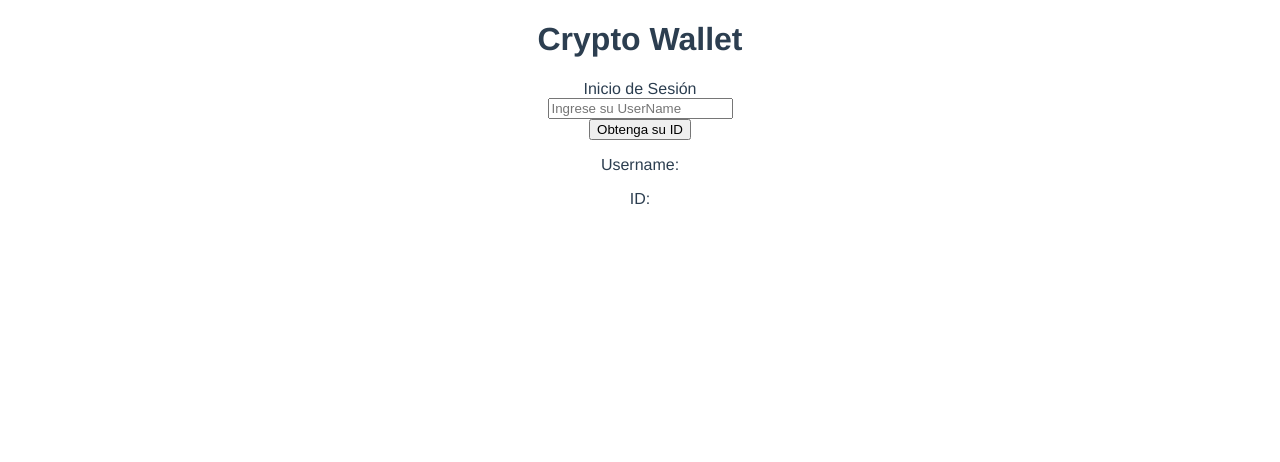
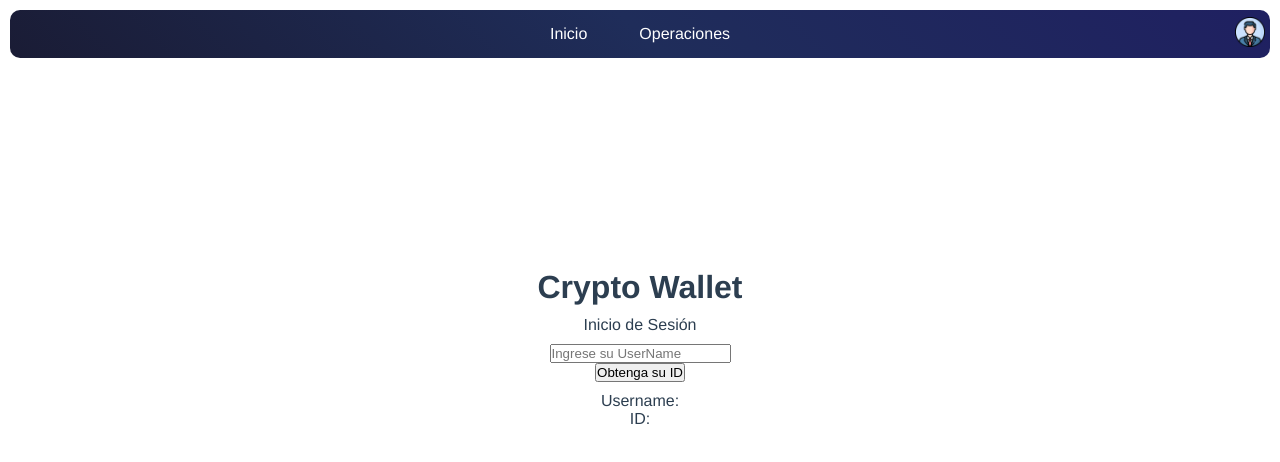
Before and after one commit to IgnacioGutierres1/crypto-wallet, a Vue app: page / in a window 1280 px wide. Shown: the top 462 px of the page. Built offline with nearby package versions, Linux system fonts and the light colour scheme.

Commit message:
se agrego sidebar y estilos a la tabla

```diff
--- a/src/App.vue
+++ b/src/App.vue
@@ -1,15 +1,20 @@
 <template>
-  <nav v-if="login">
+  <!-- <nav>
     <router-link to="/">Inicio</router-link> |
-    <router-link to="/OperationsView">Operaciones</router-link>
-  </nav>
+    <router-link to="/OperationsView">Operacion</router-link>
+  </nav> -->
+  <HeaderComponent></HeaderComponent>
   <router-view />
 </template>
 
 <script>
+import HeaderComponent from "@/components/HeaderComponent.vue";
 import { mapGetters } from "vuex";
 
 export default {
+  components: {
+    HeaderComponent,
+  },
   data() {
     return {};
   },
@@ -20,10 +25,16 @@ export default {
 </script>
 
 <style>
+*,
+*::before,
+*::after {
+  margin: 0;
+  padding: 0;
+  box-sizing: border-box;
+}
+
 #app {
   font-family: Avenir, Helvetica, Arial, sans-serif;
-  -webkit-font-smoothing: antialiased;
-  -moz-osx-font-smoothing: grayscale;
   text-align: center;
   color: #2c3e50;
 }
--- /dev/null
+++ b/src/components/HeaderComponent.vue
@@ -0,0 +1,56 @@
+<template>
+  <header class="header-container">
+    <div class="header-container__sidebar"></div>
+    <div class="header-container__nav">
+      <router-link to="/" class="header-container__link">Inicio</router-link>
+      <router-link to="/OperationsView" class="header-container__link"
+        >Operaciones</router-link
+      >
+    </div>
+    <div class="header__avatar">
+      <img src="../assets/avatar.png" class="header__avatar-img" />
+    </div>
+  </header>
+</template>
+<script>
+export default {
+  name: "HeaderComponent",
+};
+</script>
+<style scoped>
+.header-container {
+  display: grid;
+  margin: 10px 10px 50px 10px;
+  padding: 0 5px;
+  border-radius: 10px;
+  grid-template-columns: 1fr auto 1fr;
+  grid-template-rows: 3rem;
+  align-items: center;
+  background: linear-gradient(45deg, #1a1c35, #1f2d5a, #1f2061);
+}
+
+.header-container__nav {
+  display: flex;
+  justify-content: center;
+  gap: 2rem;
+}
+
+.header-container__link {
+  text-decoration: none;
+  padding: 13px 10px;
+  color: white;
+}
+
+.header-container__link:hover {
+  background: rgba(243, 243, 243, 0.664);
+}
+
+.header__avatar {
+  justify-self: end;
+}
+
+.header__avatar-img {
+  width: 30px;
+  justify-self: end;
+}
+</style>
--- a/src/components/HelloWorld.vue
+++ /dev/null
@@ -1,3 +0,0 @@
-<template><div></div></template>
-<script></script>
-<style scoped></style>
--- a/src/store/user.js
+++ b/src/store/user.js
@@ -13,7 +13,7 @@ export default {
       return state.userId;
     },
     login(state) {
-      return Boolean(state.userId);
+      return state.userId !== "" && state.userId !== null;
     },
   },
   mutations: {
--- a/src/views/Inicio.vue
+++ b/src/views/Inicio.vue
@@ -50,3 +50,14 @@ export default {
   },
 };
 </script>
+
+<style scoped>
+.home {
+  display: flex;
+  flex-direction: column;
+  align-items: center;
+  justify-content: center;
+  gap: 10px;
+  min-height: 60vh;
+}
+</style>
--- a/src/views/OperationsView.vue
+++ b/src/views/OperationsView.vue
@@ -1,29 +1,39 @@
 <template>
-  <div class="about">
-    <h1>Compra y Venta de CryptoActivos</h1>
-  </div>
+  <div class="operations-view">
+    <h1 class="operations-view__title">Compra y Venta de CryptoActivos</h1>
+    <div class="coin-container">
       <div>
-    <select v-model="selectedExchange">
-      <option v-for="exchange in exchanges" :key="exchange" :value="exchange">
+        <select class="coin-container__select" v-model="selectedExchange">
+          <option
+            v-for="exchange in exchanges"
+            :key="exchange"
+            :value="exchange"
+          >
             {{ exchange }}
           </option>
         </select>
       </div>
-  <div>
-    <table v-if="selectedExchange">
+      <table class="coin-container__table" v-if="selectedExchange">
         <thead>
           <tr>
-          <th>Criptomoneda</th>
-          <th>Precio (ARS)</th>
+            <th class="coin-container__table--th">Criptomoneda</th>
+            <th class="coin-container__table--th">Precio (ARS)</th>
           </tr>
         </thead>
         <tbody>
-        <tr v-for="(coinData, coin) in cryptos[selectedExchange]" :key="coin">
-          <td>{{ coin }}</td>
-          <td>{{ convertPrice(coinData.price) }}</td>
+          <tr
+            class="coin-container__table--trcoins"
+            v-for="(coinData, coin) in cryptos[selectedExchange]"
+            :key="coin"
+          >
+            <td class="coin-container__table--td">{{ coin }}</td>
+            <td class="coin-container__table--td">
+              {{ convertPrice(coinData.price) }}
+            </td>
           </tr>
         </tbody>
       </table>
+    </div>
   </div>
 </template>
 
@@ -59,3 +69,54 @@ export default {
   },
 };
 </script>
+
+<style scoped>
+.operations-view {
+  display: flex;
+  width: 80vw;
+  min-height: 50vh;
+  margin: 0 auto;
+  flex-direction: column;
+}
+
+.coin-container {
+  display: flex;
+  margin: 15px;
+  min-height: 60vh;
+  flex-direction: column;
+  align-items: center;
+  justify-content: center;
+  position: relative;
+}
+
+.coin-container__select {
+  margin: 5px;
+  padding: 5px;
+  position: absolute;
+  top: 0;
+  left: 215px;
+}
+
+.coin-container__table {
+  width: 60%;
+  margin: 10px;
+  table-layout: fixed;
+  border-collapse: collapse;
+}
+
+.coin-container__table--th {
+  padding: 8px 10px;
+  border-top: 1px solid black;
+  border-bottom: 1px solid black;
+}
+
+.coin-container__table--td {
+  padding: 12px 5px;
+  border-bottom: 1px solid black;
+}
+
+.coin-container__table--trcoins:hover {
+  background-color: #0001;
+  cursor: pointer;
+}
+</style>
```
Also changed, not shown: src/assets/avatar.png (added). Lines whose indentation alone changed are shown as unchanged.
